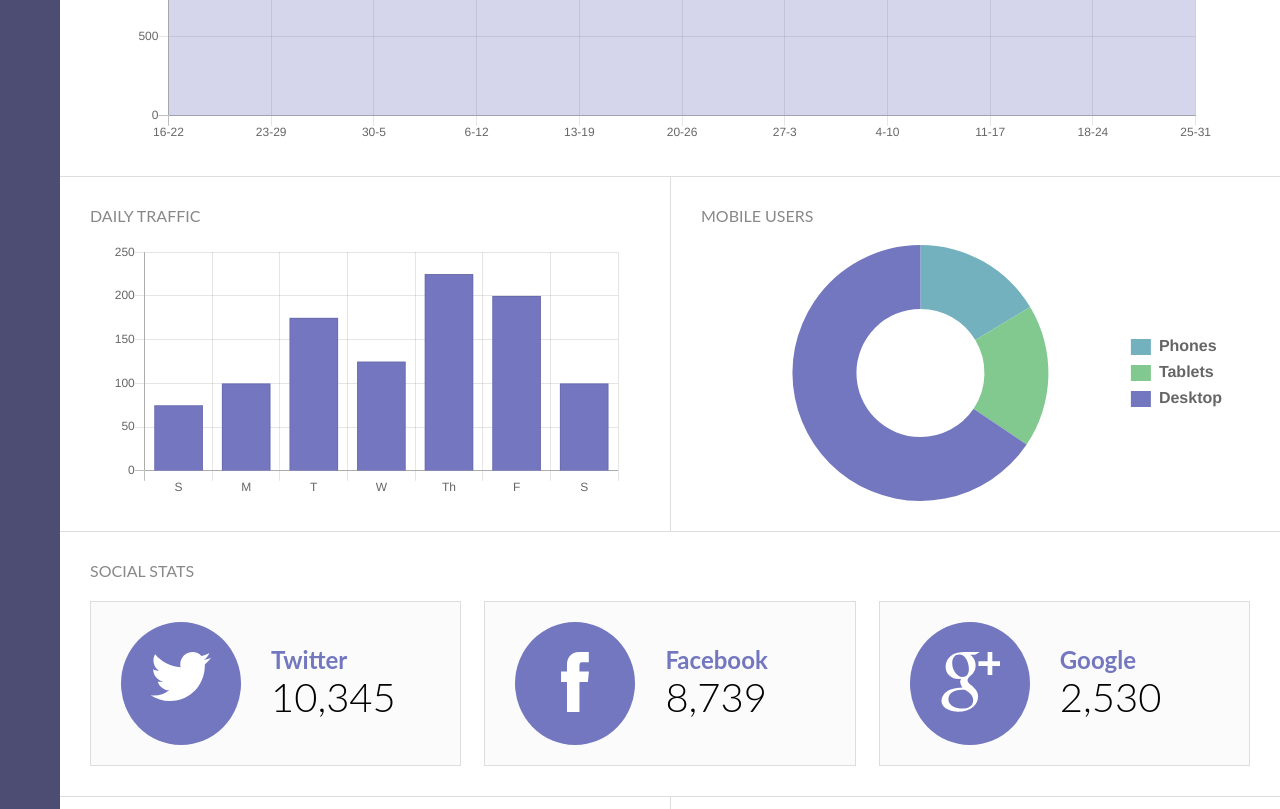
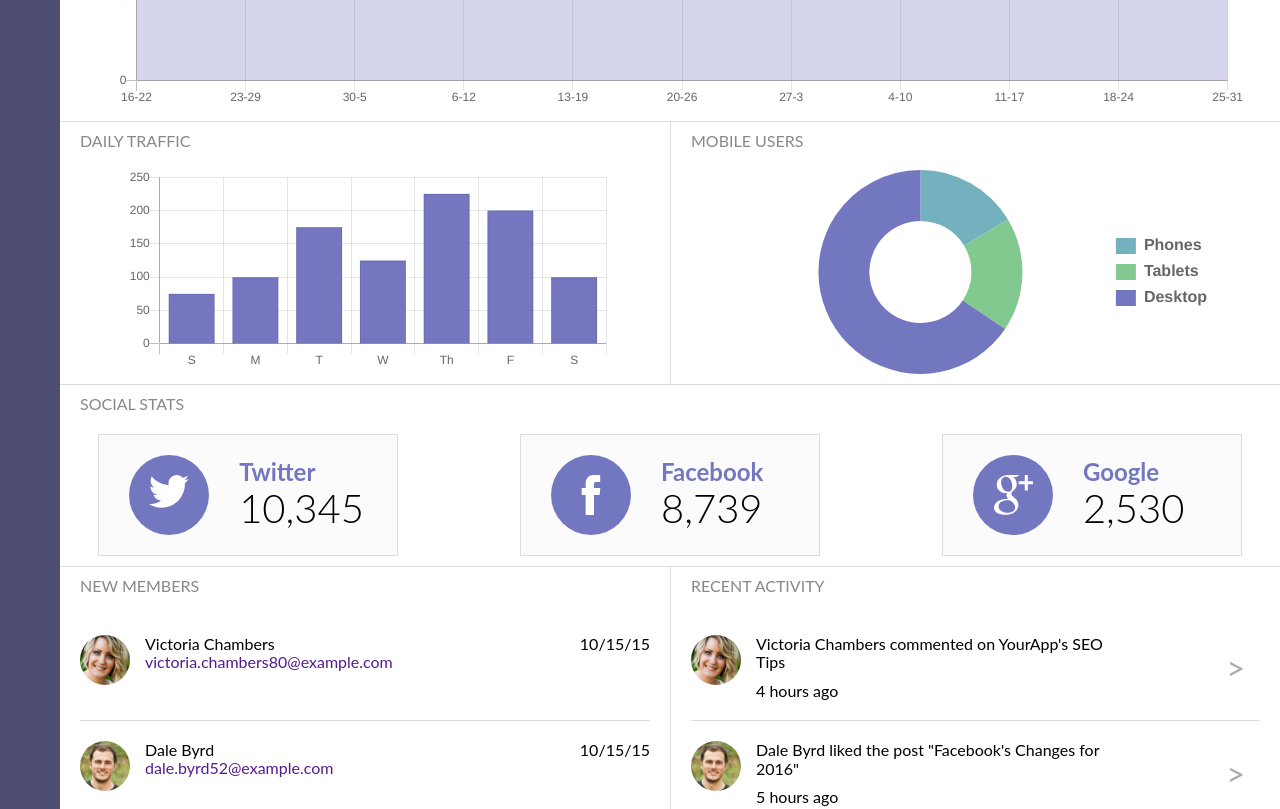
Before and after one commit to TylerAPfledderer/th-techdegree-project-7, a plain HTML site: page index.html in a window 1280 px wide. Shown: the part 580-1389 px from the top of the page. Drawn offline with nearby package versions, Linux system fonts and the light colour scheme.

Commit message:
Fix Layout overflow and scaling issues.

```diff
--- a/index.html
+++ b/index.html
@@ -9,7 +9,8 @@
     <link rel="stylesheet" href="css/styles.css">
 </head>
 
-<body class="grid-page">
+<body>
+    <div class="grid-page">
         <header>
             <h1 class="logo">
                 <strong>Your</strong>App
@@ -305,6 +306,7 @@
                 </div>
             </section>
         </main>
+    </div><!-- End .grid-page -->
     <script src="https://cdnjs.cloudflare.com/ajax/libs/Chart.js/2.9.3/Chart.min.js"></script>
     <script src="js/main.js"></script>
 </body>
--- a/js/main.js
+++ b/js/main.js
@@ -18,7 +18,6 @@ bell.addEventListener("click", () => {
     classList.add(hiddenClass);
   }
 });
-
 
 // ------------ //
 // Alert Banner //
@@ -138,6 +137,7 @@ const dailyGraph = new Chart(dailyTrafficGraph, {
     ],
   },
   options: {
+    aspectRatio: 2.5,
     animation: {
       duration: 0,
     },
@@ -153,7 +153,15 @@ const dailyGraph = new Chart(dailyTrafficGraph, {
     legend: {
       display: false,
     },
-  },
+    layout: {
+      padding: {
+        top: 0,
+        right: 15,
+        bottom: 0,
+        left: 15,
+      }
+    }
+  }
 });
 
 // ----------------- //
@@ -176,6 +184,7 @@ const mobilePie = new Chart(mobileChart, {
     ],
   },
   options: {
+    aspectRatio: 2.5,
     animation: {
       duration: 0,
     },
@@ -185,9 +194,17 @@ const mobilePie = new Chart(mobileChart, {
         boxWidth: 20,
         fontStyle: "bold",
         fontSize: 16,
-      },
+      }
     },
-  },
+    layout: {
+      padding: {
+        top: 0,
+        right: 15,
+        bottom: 0,
+        left: 15,
+      }
+    }
+  }
 });
 
 // -------------------- //
--- a/scss/layout/_grid.scss
+++ b/scss/layout/_grid.scss
@@ -6,6 +6,7 @@
 
     &-page {
         display: grid;
+        grid-template-columns: 100%;
         grid-template-rows: auto rem(50px) 1fr; // Set to 'auto' instead?
         grid-template-areas:
             "head"
--- a/scss/layout/_header.scss
+++ b/scss/layout/_header.scss
@@ -117,7 +117,7 @@ header {
 
     position: absolute;
     top: rem(43px);
-    left: rem(-225px);
+    left: rem(-42px);
 
     &__message {
         @include flexy($just: space-between, $items: center);
--- a/scss/layout/_main.scss
+++ b/scss/layout/_main.scss
@@ -7,11 +7,11 @@
 }
 
 main>section:not(.main-header) {
-    padding: rem(10px) rem(30px);
+    padding: rem(10px) 0;
 
     @include respond-to(large) {
-        padding-top: rem(30px);
-        padding-bottom: rem(30px);
+        // padding-top: rem(30px);
+        // padding-bottom: rem(30px);
     }
 }
 
@@ -57,10 +57,11 @@ main>section:not(.main-header) {
         padding: rem(10px) rem(20px);
     }
 
-    padding: rem(15px);
     @include flexy($just: space-between);
     background-color: $primary-color;
     border-radius: rem(5px);
+    margin: 0 rem(20px);
+    padding: rem(15px);
 
     * {
         @extend %white-font;
@@ -79,19 +80,22 @@ main>section:not(.main-header) {
     // For Mobile Size
     &--full,
     &--half {
-        width: 100vw;
+        width: 90vw;
         margin: 0 auto;
     }
 
     // For large screen
     @include respond-to(medium) {
-        &--full {
-            width: 85vw;
+
+        &--full,
+        &--half {
+            width: 90vw;
         }
     }
 
 
     @include respond-to(large) {
+
         &--half {
             width: 40vw;
         }
@@ -115,6 +119,7 @@ main>section:not(.main-header) {
 .section {
     &-header {
         margin-bottom: rem(20px);
+        padding: 0 rem(20px);
     }
 
     &-title {
@@ -130,7 +135,9 @@ main>section:not(.main-header) {
     }
 
     &-header {
-        @include flexy($just: space-between);
+        @include flexy($wrap: wrap, $just: space-between);
+
+        margin-bottom: rem(10px);
 
         &__nav {
             @include flexy;
@@ -146,11 +153,20 @@ main>section:not(.main-header) {
             background: transparent;
             border: none;
             border-radius: 20% / 50%;
-            padding: rem(5px) rem(15px);
+            padding: rem(5px) rem(10px);
 
             &--active {
                 background: $secondary-color;
                 color: white;
+            }
+        }
+    }
+
+    @include respond-to(medium) {
+        &-header {
+            margin-top: rem(10px);
+            &__nav {
+                margin: 0;
             }
         }
     }
@@ -172,23 +188,24 @@ main>section:not(.main-header) {
 .social {
     &-container {
         @include flexy($dir: column);
-
-        @include respond-to(medium) {
-            @include flexy($dis: null, $dir: row, $just: space-between);
-        }
+        padding: 0 ((10px / 320px) * 100%);
     }
 
     &-widget {
         @include flexy;
         background-color: $trim-color;
         border: 1px solid #ddd;
-        flex-basis: 32%;
+        width: 100%;
+        max-width: 300px;
+        margin-left: auto;
+        margin-right: auto;
         padding: rem(20px) rem(30px);
 
         &__image {
             background-color: $primary-color;
             padding: rem(20px);
-            width: rem(80px);
+            width: rem(70px);
+            height: rem(70px);
             border-radius: 50%;
             margin-right: rem(30px);
 
@@ -202,7 +219,7 @@ main>section:not(.main-header) {
 
             @include respond-to(medium) {
                 width: rem(120px);
-                padding: rem(30px);
+                // padding: rem(30px);
             }
         }
 
@@ -220,15 +237,56 @@ main>section:not(.main-header) {
             font-size: 2.5rem;
             font-weight: 300;
         }
+
+        &+& {
+            margin-top: rem(10px);
+        }
+    }
+
+    @include respond-to(medium) {
+        &-container {
+            @include flexy($dis: null, $dir: row, $wrap: wrap, $just: center);
+        }
+
+        &-widget {
+            &__image {
+                width: rem(80px);
+                height: rem(80px);
+            }
+
+            &+&:not(:last-of-type) {
+                margin-top: 0;
+            }
+        }
+    }
+
+    @include respond-to(large) {
+
+        &-container {
+            @include flexy($dis: null, $just: space-between);
+        }
+
+        &-widget {
+            flex-basis: 32%;
+            margin: 0 !important;
+        }
     }
 }
 
 .member {
     /* -- Styling for the New Memebers Section -- */
-    @include flexy($just:space-between);
+    @include flexy($wrap: wrap, $just: space-between);
 
     &__content-left {
         @include flexy($dir: column);
+        margin-bottom: rem(10px);
+
+        /* To allow the Dates to equally wrap beneath this text when the screen size narrows */
+        width: rem(248px);
+
+        >.member__img {
+            margin-bottom: rem(5px);
+        }
 
         @include respond-to(medium) {
             @include flexy($dis:null, $dir: row);
@@ -245,6 +303,15 @@ main>section:not(.main-header) {
         @include flexy;
         position: relative;
 
+        &__text {
+            /* To prevent text from bleeding over the arrow */
+            width: ((175/280) * 100%);
+        }
+
+        &__status {
+            margin-bottom: rem(10px);
+        }
+
         &:after {
             content: '>';
             color: #aaa;
@@ -252,7 +319,7 @@ main>section:not(.main-header) {
             font-size: 2rem;
             display: inline-block;
             position: absolute;
-            right: rem(10px);
+            right: rem(15px);
             top: 50%;
             transform: translateY(-50%);
         }
@@ -261,7 +328,8 @@ main>section:not(.main-header) {
     /* -- Grouped Stylings -- */
     &,
     &-activity {
-        padding: rem(20px);
+        margin: 0 rem(20px);
+        padding: rem(20px) 0;
     }
 
     &+&,
@@ -281,8 +349,17 @@ main>section:not(.main-header) {
 
 /* -- Message Form -- */
 
+.user-messaging {
+    @extend %border-bottom-defined;
+
+    @include respond-to(large) {
+        border-bottom: none;
+    }
+}
+
 .message-form {
     @include flexy($dir: column, $items: center);
+    padding: 0 rem(20px);
 
     *:not(:last-child) {
         margin-bottom: rem(15px);
@@ -319,6 +396,8 @@ main>section:not(.main-header) {
 
 .settings {
     @extend %border-left-defined;
+    padding-left: rem(20px) !important;
+    padding-right: rem(20px) !important;
 
     &__list {
         width: 100%;
@@ -355,28 +434,27 @@ main>section:not(.main-header) {
     }
 }
 
+
+
 /* -- Adjust Toggle-Switch Styles -- */
 
 .switch-light {
     @include flexy($just: space-between, $items: center);
-    width: 50%;
+    max-width: rem(300px);
     margin: rem(15px) 0;
 
     &.switch-ios {
-        > strong {
-            margin-right: rem(10px);
-        }
 
-        > span {
+        >span {
             width: rem(100px);
             margin-left: auto;
         }
 
-        > input:checked ~ span {
+        >input:checked~span {
             background-color: $primary-color;
             box-shadow: inset 0 0 0 30px $primary-color;
 
-            > a {
+            >a {
                 border-color: $primary-color;
             }
         }
```
Also changed, not shown: css/styles.css, 1 other file. Lines whose indentation alone changed are shown as unchanged.
